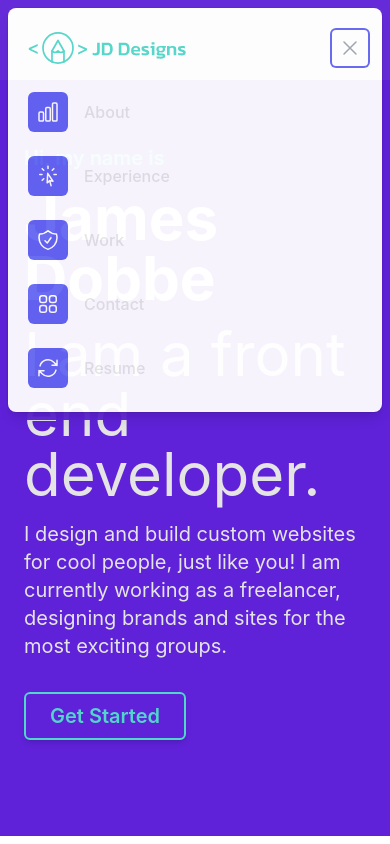
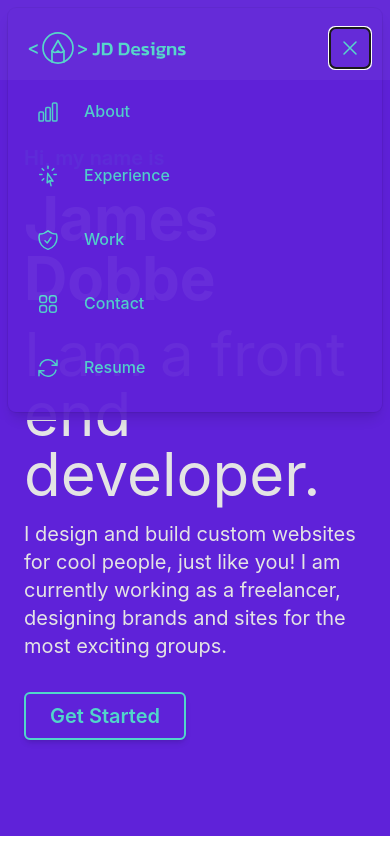
Before and after one commit to dobbe2/portfolio-2023, a React (Create React App) app: page / in a window 390 px wide. Both pictures are taken after a click on the button "Open menu". Shown: the top 844 px of the page. Built offline with nearby package versions, Linux system fonts and the light colour scheme.

Commit message:
changes to burger nav menu to match full navbar animations

```diff
--- a/src/components/ui/Header.jsx
+++ b/src/components/ui/Header.jsx
@@ -57,7 +57,7 @@ export default function Navbar() {
           </a>
         </div>
         <div className="-my-2 -mr-2 md:hidden">
-          <Popover.Button className="inline-flex items-center justify-center rounded-md bg-white p-2 text-gray-400 hover:bg-gray-100 hover:text-gray-500 focus:outline-none focus:ring-2 focus:ring-inset focus:ring-indigo-500">
+          <Popover.Button className="inline-flex items-center justify-center rounded-md bg-purple-heart p-2 text-viking hover:bg-indigo-500 focus:ring-0 focus:ring-offset-0 focus-visible:none">
             <span className="sr-only">Open menu</span>
             <Bars3Icon className="h-6 w-6" aria-hidden="true" />
           </Popover.Button>
@@ -145,7 +145,7 @@ export default function Navbar() {
         leaveTo="opacity-0 scale-95"
       >
         <Popover.Panel focus className="absolute inset-x-0 top-0 origin-top-right transform p-2 transition md:hidden bg-purple-heart">
-          <div className="divide-y-2 divide-gray-50 rounded-lg bg-white shadow-lg ring-1 ring-black ring-opacity-5">
+          <div className="divide-y-2 divide-gray-50 rounded-lg bg-purple-heart shadow-lg ring-1 ring-black ring-opacity-5">
             <div className="px-5 pt-5 pb-6">
               <div className="flex items-center justify-between">
                 <div>
@@ -156,7 +156,7 @@ export default function Navbar() {
                   />
                 </div>
                 <div className="-mr-2">
-                  <Popover.Button className="inline-flex items-center justify-center rounded-md bg-white p-2 text-gray-400 hover:bg-gray-100 hover:text-gray-500 focus:outline-none focus:ring-2 focus:ring-inset focus:ring-indigo-500">
+                  <Popover.Button className="inline-flex items-center justify-center rounded-md bg-purple-heart p-2 text-viking hover:bg-indigo-500 focus:ring-0 focus:ring-offset-0 focus-visible:none ">
                     <span className="sr-only">Close menu</span>
                     <XMarkIcon className="h-6 w-6" aria-hidden="true" />
                   </Popover.Button>
@@ -168,12 +168,13 @@ export default function Navbar() {
                     <a
                       key={item.name}
                       href={item.href}
-                      className="-m-3 flex items-center rounded-lg p-3 hover:bg-gray-50"
+                      className="-m-3 flex items-center rounded-lg p-3"
                     >
-                      <div className="flex h-10 w-10 flex-shrink-0 items-center justify-center rounded-md bg-indigo-500 text-white">
+                      <div className="flex h-10 w-10 flex-shrink-0 items-center justify-center rounded-md  text-viking">
                         <item.icon className="h-6 w-6" aria-hidden="true" />
                       </div>
-                      <div className="ml-4 text-base font-medium text-mercury">{item.name}</div>
+                      <div className="group ml-4 text-base font-medium text-viking transition duration-300">{item.name}
+                      <span class="block max-w-0 group-hover:max-w-full transition-all duration-500 h-0.5 bg-viking"></span></div>
                     </a>
                   ))}
                 </nav>
```
